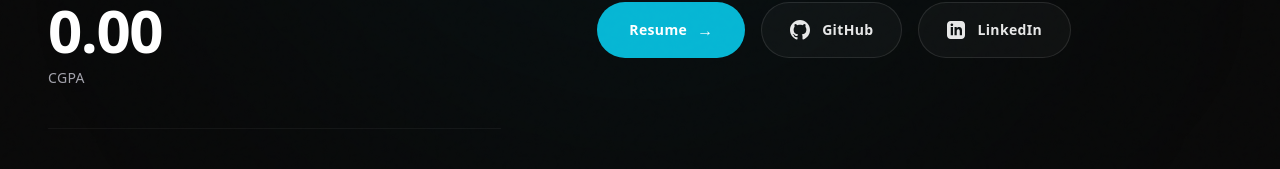
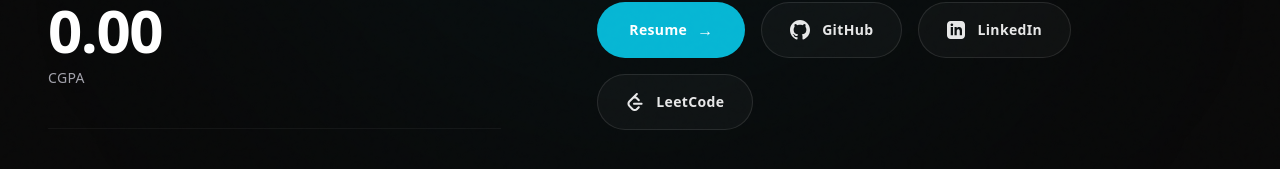
Before and after one commit to abhijnyan-codes/portfolio, a Next.js app: page / in a window 1280 px wide. Shown: the part 1670-1839 px from the top of the page. Built offline with nearby package versions, Linux system fonts and the light colour scheme; no server answers.

Commit message:
Restore LeetCode button to About section

```diff
--- a/src/components/About.tsx
+++ b/src/components/About.tsx
@@ -45,7 +45,6 @@ export default function About() {
   const [projectCount, setProjectCount] = useState(0);
   const [dbStats, setDbStats] = useState({ leetcode: 0, cgpa: 0.0 });
 
-  // 🚀 ULTIMATE DEBUG FETCH LOGIC
   useEffect(() => {
     // 1. Fetch Redis Stats with Cache Buster
     const timestamp = new Date().getTime();
@@ -179,6 +178,11 @@ export default function About() {
                  <svg viewBox="0 0 24 24" width="18" height="18" fill="currentColor" className="opacity-90 group-hover:text-[#06b6d4] transition-colors"><path d="M19 0h-14c-2.761 0-5 2.239-5 5v14c0 2.761 2.239 5 5 5h14c2.762 0 5-2.239 5-5v-14c0-2.761-2.238-5-5-5zm-11 19h-3v-11h3v11zm-1.5-12.268c-.966 0-1.75-.79-1.75-1.764s.784-1.764 1.75-1.764 1.75.79 1.75 1.764-.783 1.764-1.75 1.764zm13.5 12.268h-3v-5.604c0-3.368-4-3.113-4 0v5.604h-3v-11h3v1.765c1.396-2.586 7-2.777 7 2.476v6.759z"/></svg>
                 <span className="font-semibold tracking-wide text-sm opacity-90 group-hover:opacity-100 transition-opacity">LinkedIn</span>
               </Link>
+
+              <Link href="https://leetcode.com/u/abhijnyan-s9/" target="_blank" rel="noopener noreferrer" className="group relative h-14 px-7 rounded-full bg-white/[0.03] border border-white/10 text-white flex items-center justify-center gap-3 transition-all duration-300 hover:bg-white/10 hover:border-[#06b6d4]/40 hover:-translate-y-1">
+                <svg viewBox="0 0 24 24" width="18" height="18" fill="currentColor" className="opacity-90 group-hover:text-[#06b6d4] transition-colors"><path d="M16.102 17.93l-2.697 2.607c-.466.467-1.111.662-1.823.662s-1.357-.195-1.824-.662l-4.332-4.363c-.467-.467-.702-1.15-.702-1.863s.235-1.357.702-1.824l4.319-4.38c.467-.467 1.125-.645 1.837-.645s1.357.195 1.823.662l2.697 2.606c.514.515 1.365.497 1.9-.038.535-.536.553-1.387.039-1.901l-2.609-2.636a5.055 5.055 0 0 0-2.445-1.337l2.467-2.503c.516-.514.498-1.366-.037-1.901-.535-.535-1.387-.552-1.902-.038l-10.1 10.101c-.981.982-1.494 2.337-1.494 3.835s.513 2.853 1.494 3.835l4.332 4.363c.981.981 2.338 1.493 3.835 1.493s2.854-.512 3.835-1.493l2.609-2.636c.514-.515.498-1.366-.037-1.901-.536-.535-1.387-.552-1.902-.038zM20.811 13.01H10.666c-.702 0-1.27.604-1.27 1.346s.568 1.346 1.27 1.346h10.145c.701 0 1.27-.604 1.27-1.346s-.569-1.346-1.27-1.346z"/></svg>
+                <span className="font-semibold tracking-wide text-sm opacity-90 group-hover:opacity-100 transition-opacity">LeetCode</span>
+              </Link>
             </motion.div>
           </div>
         </div>
```
